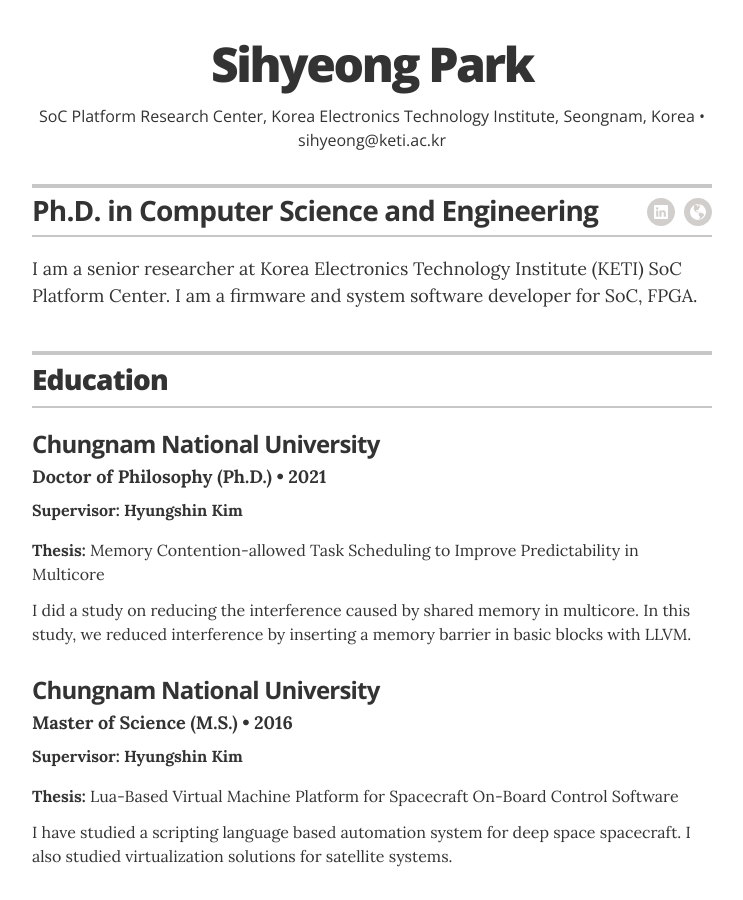
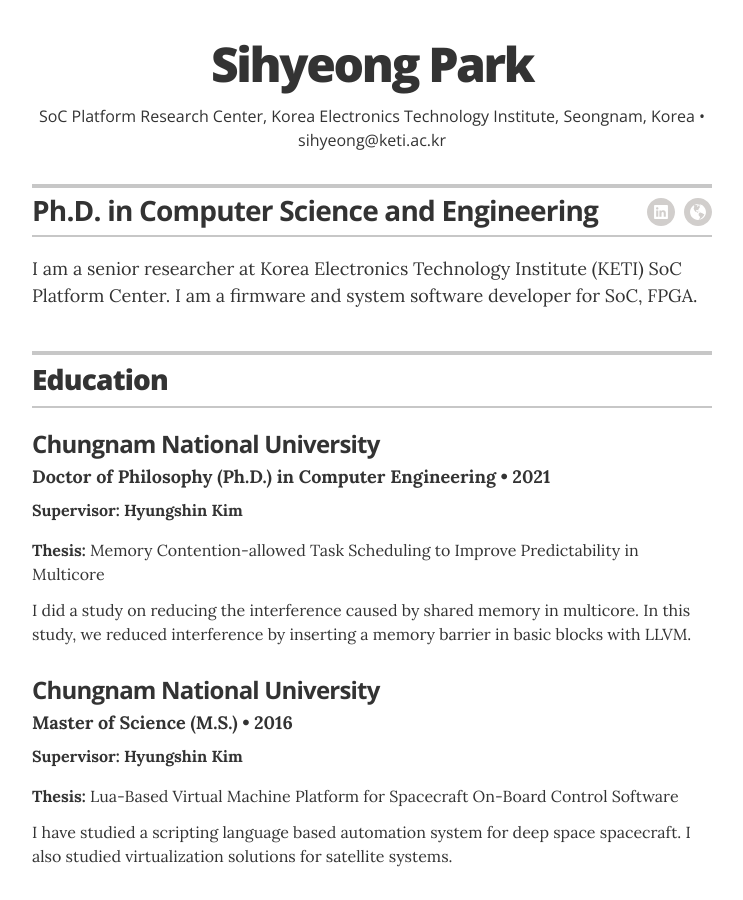
Before and after one commit to sihyeong/sihyeong.github.io, a Jekyll site: the page built from index.html, in a window 1280 px wide and 900 px high. Shown: the whole window, without its empty margins (268-1011 px from the left). Built offline with Jekyll 4.4.1, drawn with Linux system fonts in a browser that asks for light colours.

Commit message:
Edit education.yml

```diff
--- a/_data/education.yml
+++ b/_data/education.yml
@@ -1,5 +1,5 @@
 # Degree
-- degree: Doctor of Philosophy (Ph.D.)
+- degree: Doctor of Philosophy (Ph.D.) in Computer Engineering
   uni: Chungnam National University
   year: 2021
   supervisor: Hyungshin Kim
```
